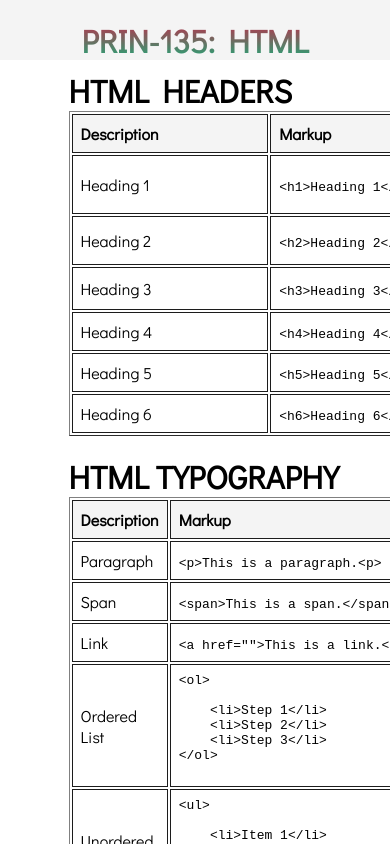
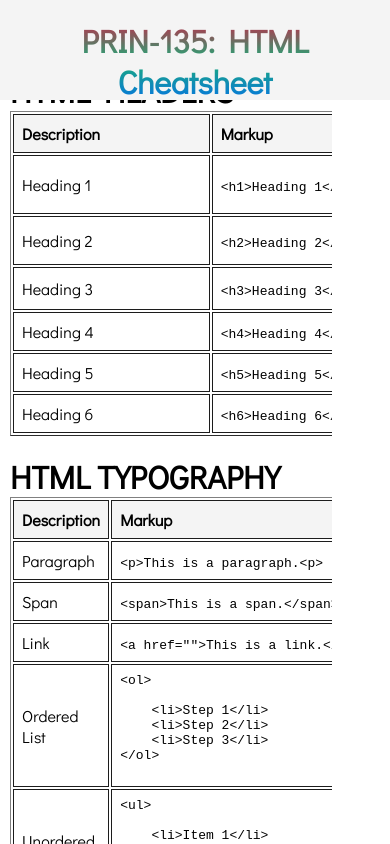
Before and after one commit to zapatamrc/PRIN135-Prelim-Exam, a plain HTML site: page index.html in a window 390 px wide. Drawn offline with Linux system fonts and the light colour scheme.

Commit message:
working in firefox

```diff
--- a/styles.css
+++ b/styles.css
@@ -94,7 +94,7 @@ footer {
       top: 0;
       left: 0;
       width: 100%;
-      height: 60px;
+      height: 100px;
       background-color: #f4f4f4;
       z-index: 9999 !important; /* Increase specificity */
       padding: 10px;
@@ -105,5 +105,6 @@ footer {
 
     .main {
       margin-top: 60px;
+      margin-left: 0;
     }
   }
```
